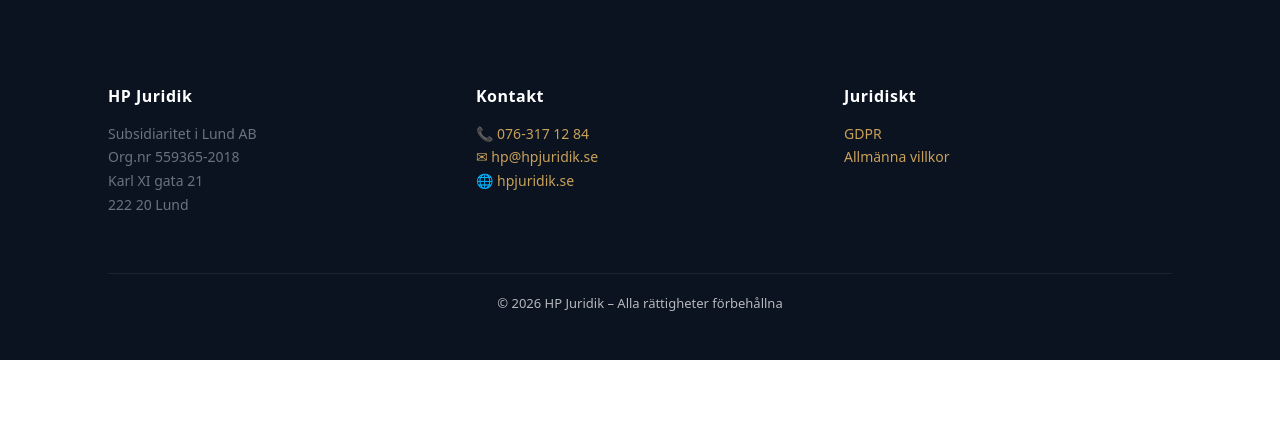
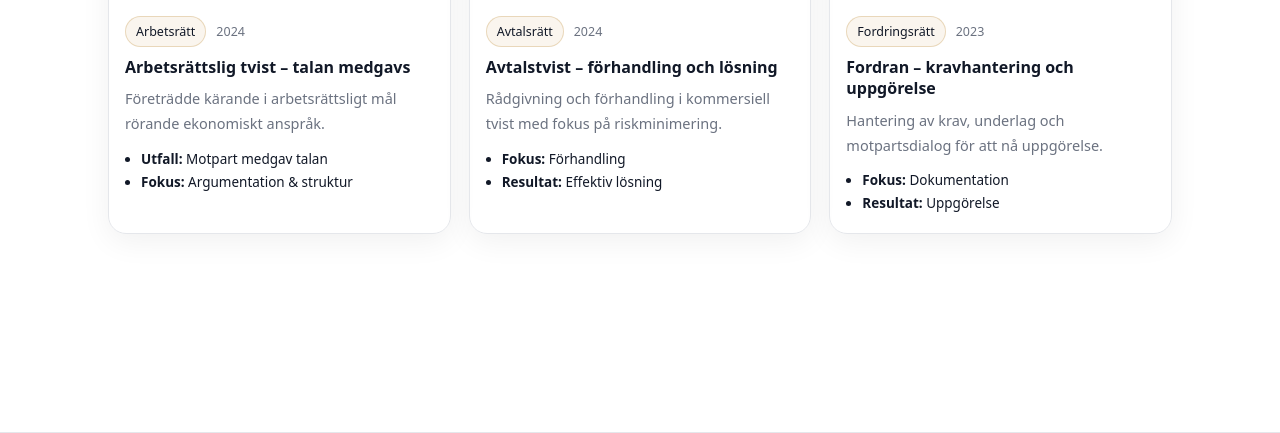
Before and after one commit to optiphyswe-cyber/hpjuridik-web, a FastAPI app: page / in a window 1280 px wide. Shown: the part 3260-3693 px from the top of the page. Before the commit the page ends 3620 px from the top, so only its background shows below. Run offline with FastAPI, Linux system fonts and the light colour scheme.

Commit message:
Update home.html

```diff
--- a/app/templates/pages/home.html
+++ b/app/templates/pages/home.html
@@ -261,18 +261,18 @@
     </div>
   </div>
 </section>
-          <section id="cases" class="section">
+         <section id="cases" class="section">
   <div class="container">
     <div class="cases-head">
       <h2>Cases</h2>
-      <p class="muted">Ett urval av anonymiserade uppdrag. (Mest relevanta.)</p>
+      <p class="muted">Ett urval av anonymiserade uppdrag (mest relevanta).</p>
     </div>
 
     <div class="cases-grid">
       <!-- Case 1 -->
       <article class="case-card">
         <div class="case-media">
-          <img src="/static/case-family.jpg" alt="" loading="lazy">
+          <img src="/static/skadestand.png" alt="" loading="lazy">
         </div>
         <div class="case-body">
           <div class="case-meta">
@@ -280,12 +280,10 @@
             <span class="case-year">2026</span>
           </div>
           <h3 class="case-title">Underhållsmål – förlikning vid Lunds tingsrätt</h3>
-          <p class="case-lead">
-            HP Juridik företrädde svarande i ett underhållsmål rörande ett anspråk om 120 000 kr.
-          </p>
+          <p class="case-lead">Företrädde svarande i underhållsmål rörande ekonomiskt anspråk.</p>
           <ul class="case-bullets">
-            <li><strong>Domstol:</strong> Lunds tingsrätt</li>
             <li><strong>Utfall:</strong> Förlikning</li>
+            <li><strong>Fokus:</strong> Strategi & förhandling</li>
           </ul>
         </div>
       </article>
@@ -293,20 +291,18 @@
       <!-- Case 2 -->
       <article class="case-card">
         <div class="case-media">
-          <img src="/static/case-damages.jpg" alt="" loading="lazy">
+          <img src="/static/arbetsrätt.png" alt="" loading="lazy">
         </div>
         <div class="case-body">
           <div class="case-meta">
             <span class="case-tag">Skadestånd</span>
             <span class="case-year">2025</span>
           </div>
-          <h3 class="case-title">Skadestånd – tvist om 1,7 miljoner kronor</h3>
-          <p class="case-lead">
-            Företrädde svarande i mål rörande skadestånd och bättre rätt till egendom.
-          </p>
+          <h3 class="case-title">Skadeståndstvist – reducering av krav</h3>
+          <p class="case-lead">Företrädde svarande i skadeståndstvist med omfattande bevisfrågor.</p>
           <ul class="case-bullets">
-            <li><strong>Tvistat värde:</strong> 1 700 000 kr</li>
-            <li><strong>Inriktning:</strong> Bevisning & process</li>
+            <li><strong>Utfall:</strong> Förmånligt utfall</li>
+            <li><strong>Fokus:</strong> Bevisning & process</li>
           </ul>
         </div>
       </article>
@@ -314,20 +310,75 @@
       <!-- Case 3 -->
       <article class="case-card">
         <div class="case-media">
-          <img src="/static/case-inheritance.jpg" alt="" loading="lazy">
+          <img src="/static/juridik.png" alt="" loading="lazy">
         </div>
         <div class="case-body">
           <div class="case-meta">
             <span class="case-tag">Arvsrätt</span>
             <span class="case-year">2025</span>
           </div>
-          <h3 class="case-title">Laglottskrav – hantering av anspråk om 10 miljoner kronor</h3>
-          <p class="case-lead">
-            Omfattande ärende med höga krav på juridisk precision, bevisvärdering och processstrategi.
-          </p>
+          <h3 class="case-title">Laglottskrav – omfattande arvsrättsligt ärende</h3>
+          <p class="case-lead">Ärende med höga krav på juridisk analys och processstrategi.</p>
           <ul class="case-bullets">
-            <li><strong>Tvistat värde:</strong> 10 000 000 kr</li>
-            <li><strong>Fokus:</strong> Strategi & analys</li>
+            <li><strong>Fokus:</strong> Analys & bevisvärdering</li>
+            <li><strong>Inriktning:</strong> Civilprocess</li>
+          </ul>
+        </div>
+      </article>
+
+      <!-- Case 4 -->
+      <article class="case-card">
+        <div class="case-media">
+          <img src="/static/rättegång.png" alt="" loading="lazy">
+        </div>
+        <div class="case-body">
+          <div class="case-meta">
+            <span class="case-tag">Arbetsrätt</span>
+            <span class="case-year">2024</span>
+          </div>
+          <h3 class="case-title">Arbetsrättslig tvist – talan medgavs</h3>
+          <p class="case-lead">Företrädde kärande i arbetsrättsligt mål rörande ekonomiskt anspråk.</p>
+          <ul class="case-bullets">
+            <li><strong>Utfall:</strong> Motpart medgav talan</li>
+            <li><strong>Fokus:</strong> Argumentation & struktur</li>
+          </ul>
+        </div>
+      </article>
+
+      <!-- Case 5 -->
+      <article class="case-card">
+        <div class="case-media">
+          <img src="/static/juridik-1.png" alt="" loading="lazy">
+        </div>
+        <div class="case-body">
+          <div class="case-meta">
+            <span class="case-tag">Avtalsrätt</span>
+            <span class="case-year">2024</span>
+          </div>
+          <h3 class="case-title">Avtalstvist – förhandling och lösning</h3>
+          <p class="case-lead">Rådgivning och förhandling i kommersiell tvist med fokus på riskminimering.</p>
+          <ul class="case-bullets">
+            <li><strong>Fokus:</strong> Förhandling</li>
+            <li><strong>Resultat:</strong> Effektiv lösning</li>
+          </ul>
+        </div>
+      </article>
+
+      <!-- Case 6 -->
+      <article class="case-card">
+        <div class="case-media">
+          <img src="/static/juridik-2.png" alt="" loading="lazy">
+        </div>
+        <div class="case-body">
+          <div class="case-meta">
+            <span class="case-tag">Fordringsrätt</span>
+            <span class="case-year">2023</span>
+          </div>
+          <h3 class="case-title">Fordran – kravhantering och uppgörelse</h3>
+          <p class="case-lead">Hantering av krav, underlag och motpartsdialog för att nå uppgörelse.</p>
+          <ul class="case-bullets">
+            <li><strong>Fokus:</strong> Dokumentation</li>
+            <li><strong>Resultat:</strong> Uppgörelse</li>
           </ul>
         </div>
       </article>
```
